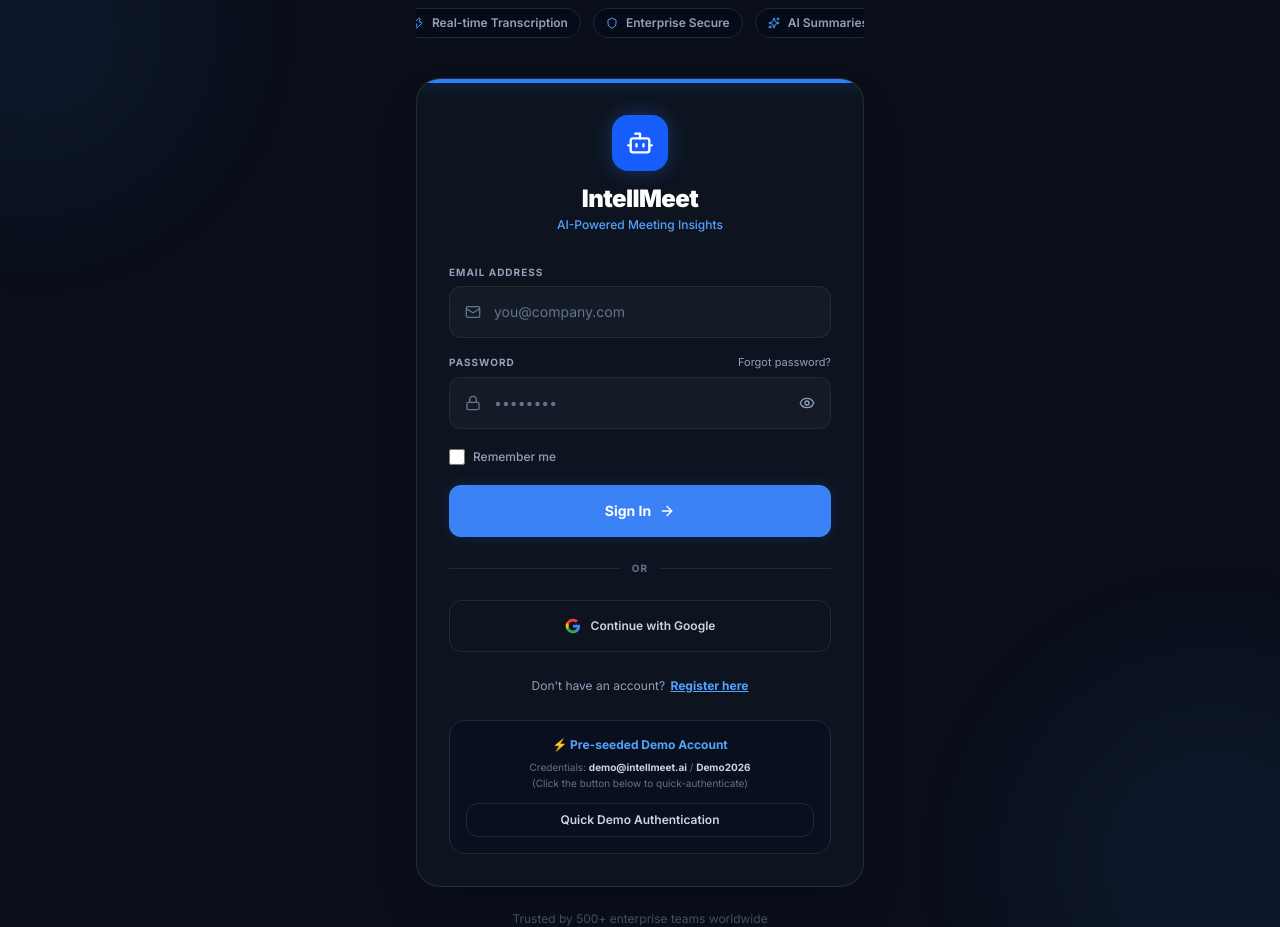
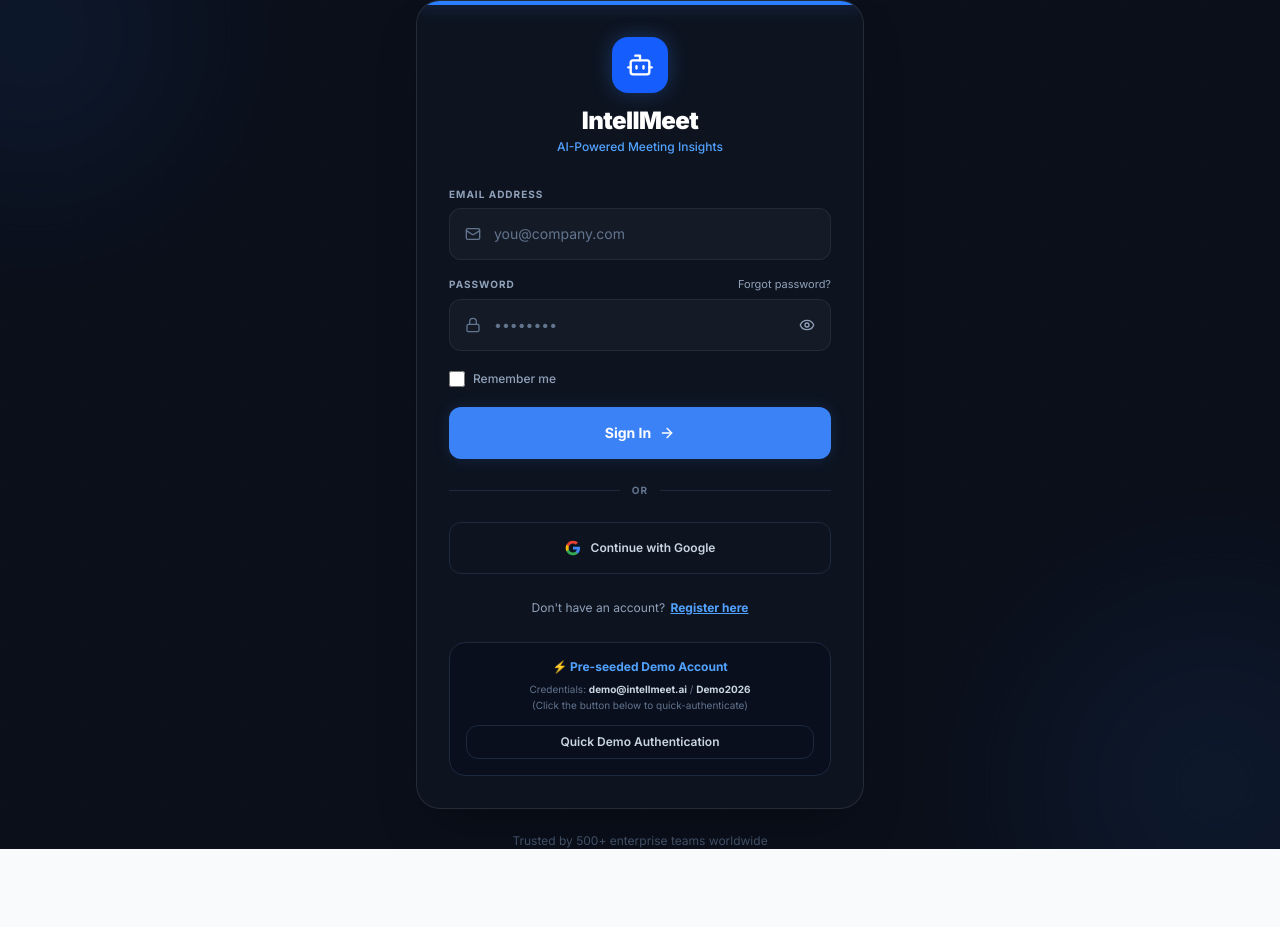
Before and after one commit to priyansh-rai109/IntellMeet, a React (Vite) app: page /login in a window 1280 px wide. After the commit the page ends 849 px from the top, so only its background shows below. Built offline with nearby package versions, Linux system fonts and the light colour scheme; no server answers.

Commit message:
chore: remove feature badges from Login page

```diff
--- a/src/pages/LoginPage.tsx
+++ b/src/pages/LoginPage.tsx
@@ -5,9 +5,6 @@
   Mail,
   Lock,
   ArrowRight,
-  Sparkles,
-  Shield,
-  Zap,
   Eye,
   EyeOff
 } from 'lucide-react'
@@ -168,22 +165,6 @@
           backgroundImage: 'linear-gradient(rgba(255,255,255,0.4) 1px, transparent 1px), linear-gradient(90deg, rgba(255,255,255,0.4) 1px, transparent 1px)',
           backgroundSize: '80px 80px'
         }} />
-      </div>
-
-      {/* Feature badges row */}
-      <div className="w-full max-w-md mb-8 flex justify-center">
-        <div className="flex gap-3 overflow-x-auto no-scrollbar scroll-smooth whitespace-nowrap max-w-full px-4 py-2 justify-start md:justify-center">
-          {[
-            { icon: Zap, text: 'Real-time Transcription' },
-            { icon: Shield, text: 'Enterprise Secure' },
-            { icon: Sparkles, text: 'AI Summaries' },
-          ].map(({ icon: Icon, text }) => (
-            <div key={text} className="flex items-center gap-2 px-3 py-1.5 rounded-full text-xs font-semibold text-slate-400 border border-slate-800 bg-slate-950/40 backdrop-blur-sm flex-shrink-0">
-              <Icon size={12} className="text-blue-400" />
-              {text}
-            </div>
-          ))}
-        </div>
       </div>
 
       {/* Main Login Card */}
```
